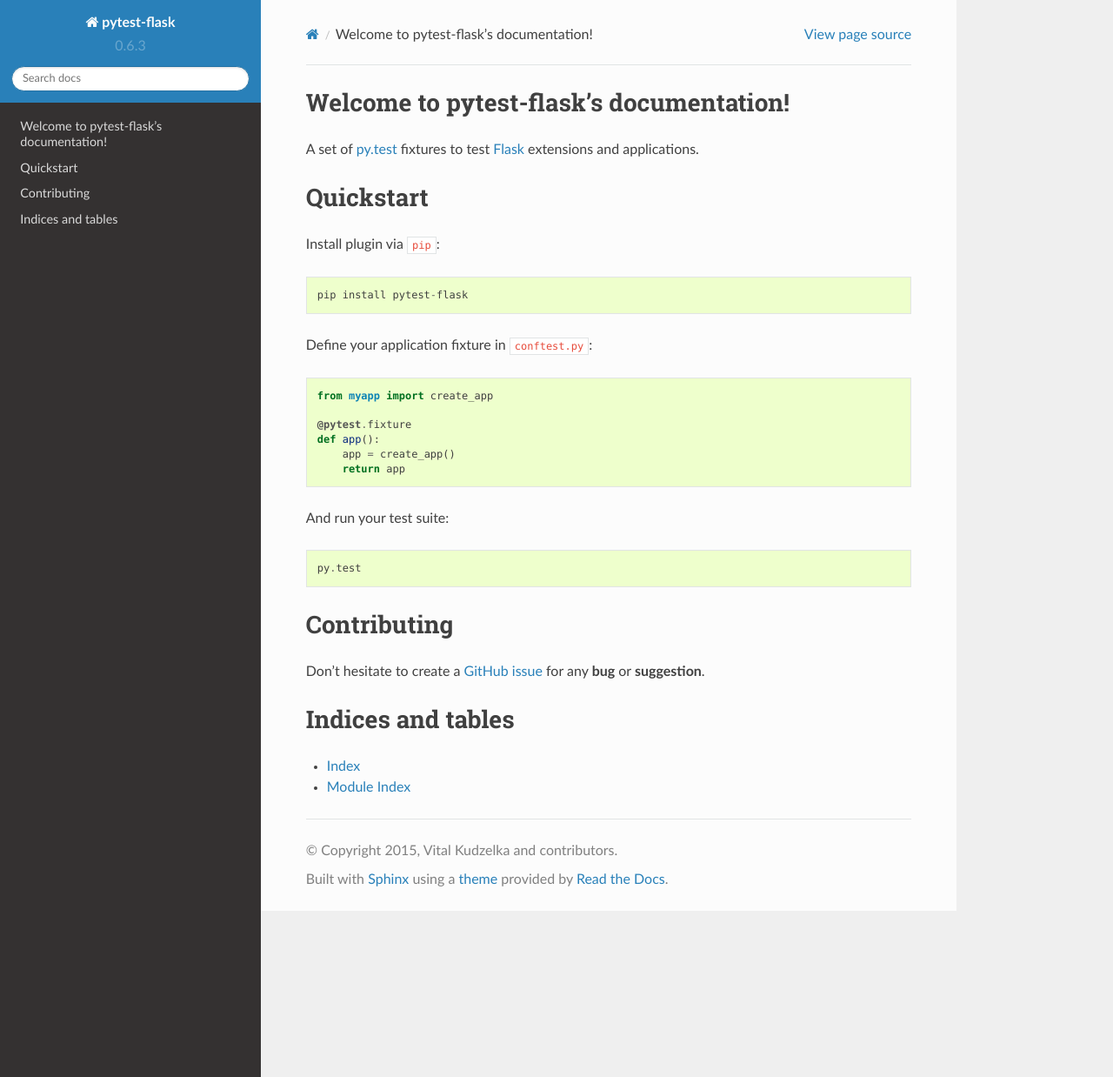
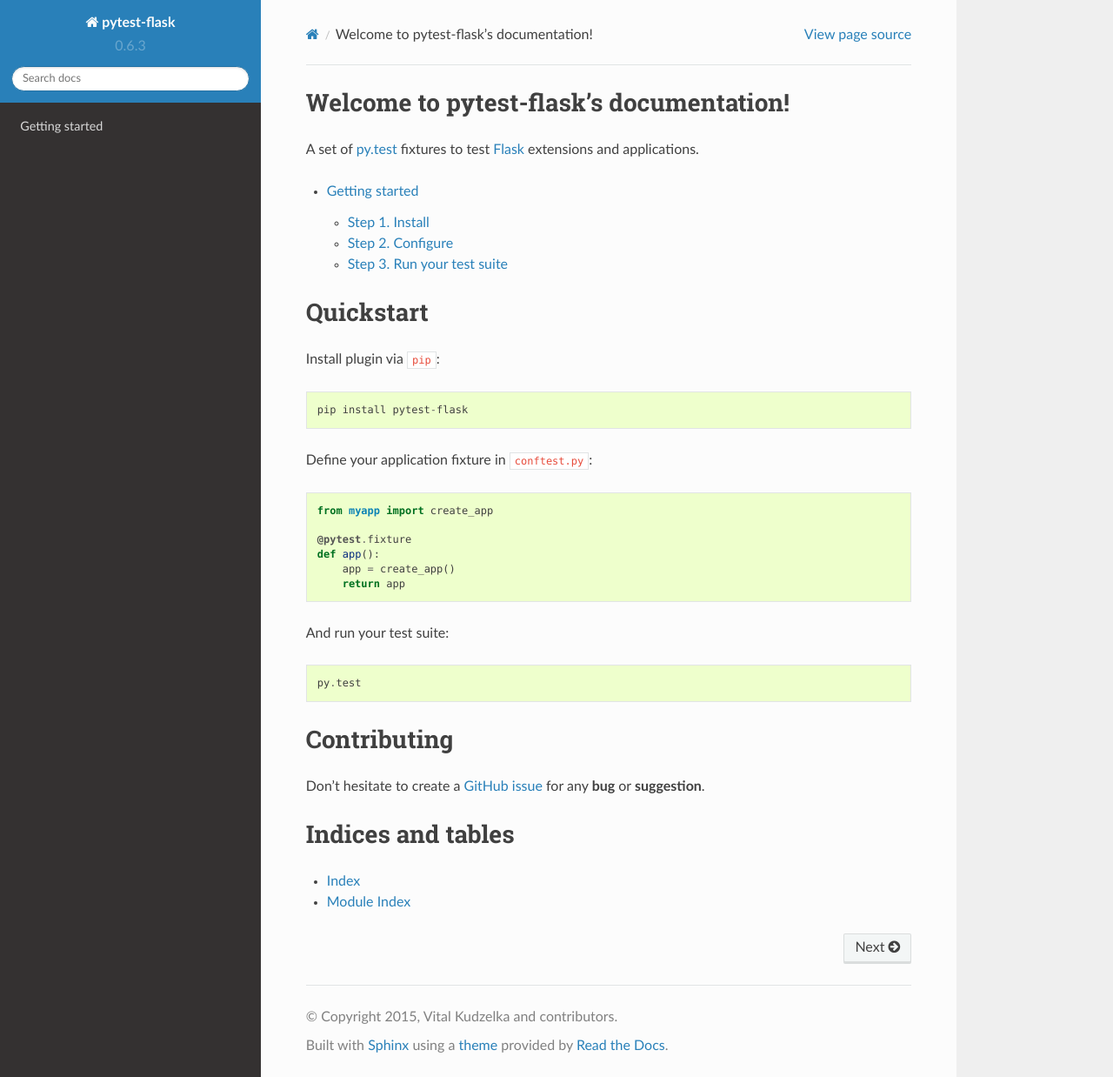
Before and after one commit to pytest-dev/pytest-flask, a Sphinx documentation site: the page built from docs/index.rst, in a window 1280 px wide and 1238 px high. Shown: the whole window at 87% size. Built offline with Sphinx 7.4.7 and the Read the Docs theme 2.0.0, drawn with Linux system fonts in a browser that asks for light colours; some of the changed lines change nothing that is shown.

Commit message:
Add tutorial to documentation

```diff
--- a/docs/index.rst
+++ b/docs/index.rst
@@ -6,6 +6,8 @@
 
 .. toctree::
    :maxdepth: 2
+
+   tutorial
 
 
 Quickstart
--- /dev/null
+++ b/docs/tutorial.rst
@@ -0,0 +1,41 @@
+Getting started
+===============
+
+
+Step 1. Install
+---------------
+
+pytest-flask is available on `PyPi <https://pypi.python.org/pypi/pytest-flask>`_,
+and can be easily installed via ``pip``::
+
+    pip install pytest-flask
+
+
+Step 2. Configure
+-----------------
+
+Define your application fixture in ``conftest.py``:
+
+.. code:: python
+
+    from myapp import create_app
+
+    @pytest.fixture
+    def app():
+        app = create_app()
+        return app
+
+
+Step 3. Run your test suite
+---------------------------
+
+Use the ``py.test`` command to run your test suite::
+
+    py.test
+
+.. note:: Test discovery.
+
+    py.test `discovers your tests <http://pytest.org/latest/goodpractises.html#python-test-discovery>`_
+    and has a built-in integration with other testing tools (such as ``nose``,
+    ``unittest`` and ``doctest``). More comprehensive examples and use cases
+    can be found in the `official documentation <http://pytest.org/latest/usage.html>`_.
```
